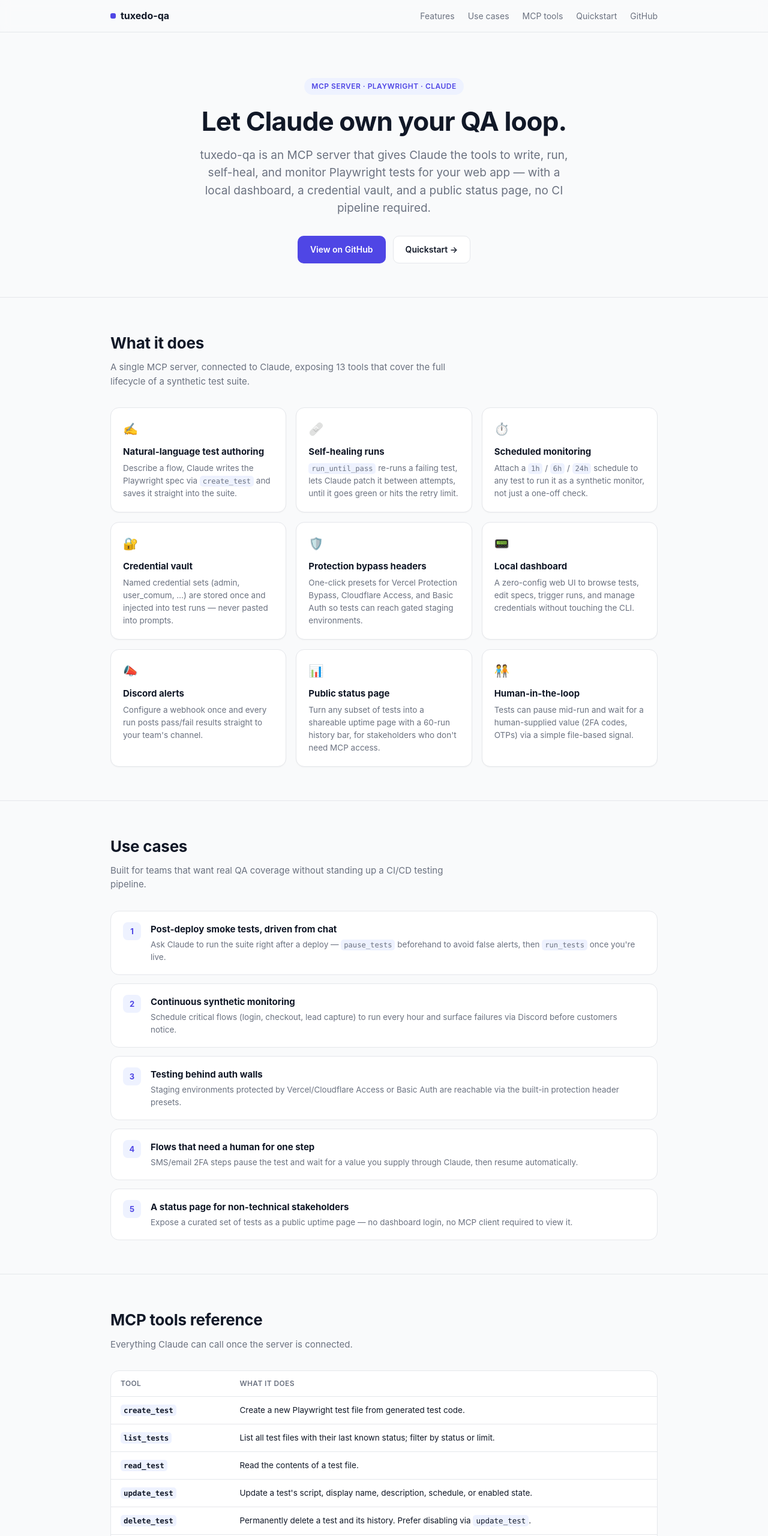
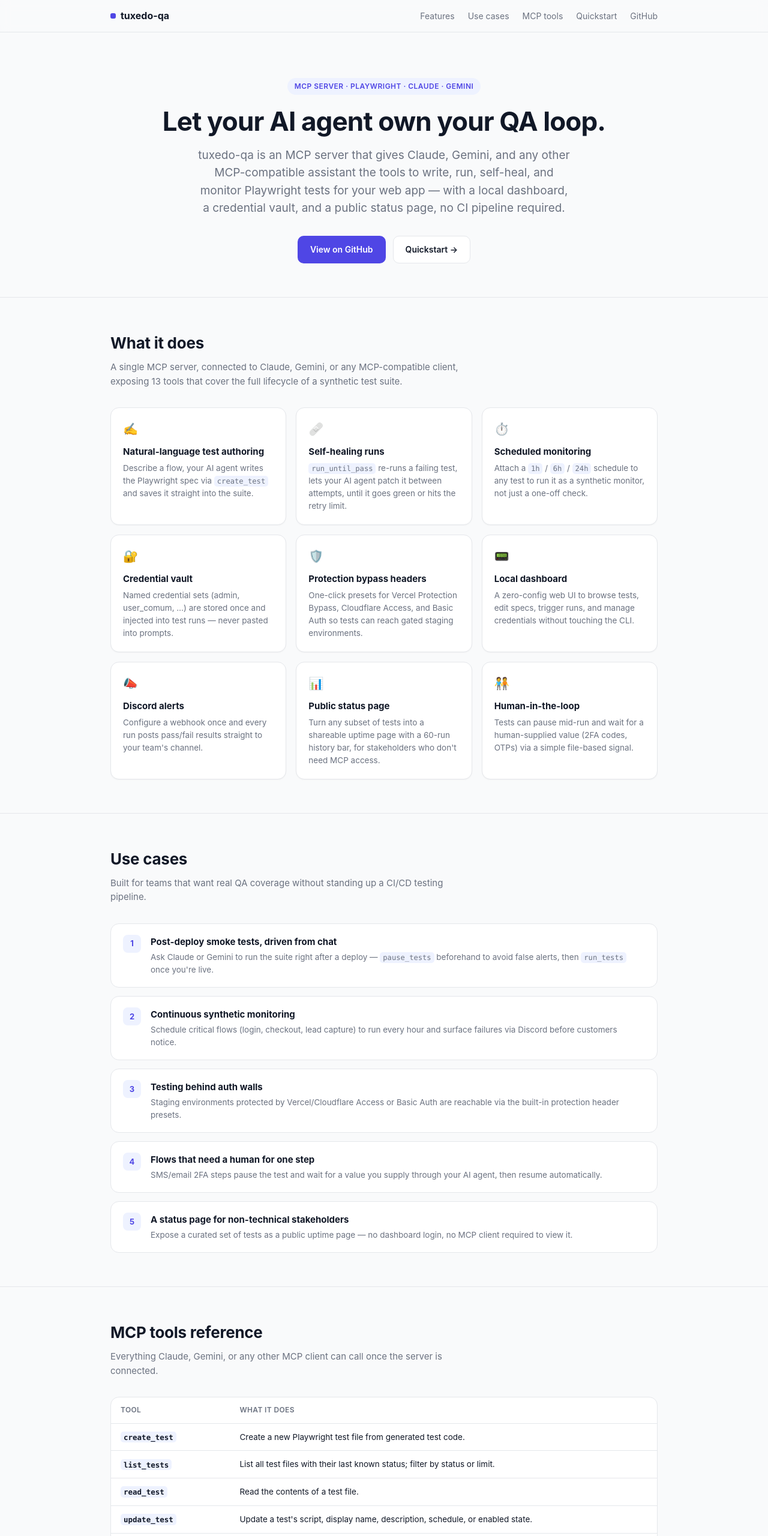
Before and after one commit to jonathan-ponciano/sts-tools-mcp-tuxedo-qa, a website: page docs/index.html in a window 1280 px wide. Shown: the top 2560 px of the page at 60% size. Drawn offline with Linux system fonts and the light colour scheme.

Commit message:
Make landing page/docs AI-agent agnostic, add Gemini alongside Claude
Company uses Gemini too — copy no longer frames the tool as Claude-exclusive.

```diff
--- a/docs/index.html
+++ b/docs/index.html
@@ -4,7 +4,7 @@
 <meta charset="UTF-8" />
 <meta name="viewport" content="width=device-width, initial-scale=1.0" />
 <title>tuxedo-qa — MCP server for Playwright QA automation</title>
-<meta name="description" content="tuxedo-qa is an MCP server that lets Claude create, run, self-heal, and monitor Playwright tests directly, with a local dashboard, credential vault, and public status pages." />
+<meta name="description" content="tuxedo-qa is an MCP server that lets Claude, Gemini, and other AI assistants create, run, self-heal, and monitor Playwright tests directly, with a local dashboard, credential vault, and public status pages." />
 <style>
   :root{
     --bg:#f9fafb; --bg-alt:#ffffff; --text:#111827; --text-dim:#6b7280;
@@ -119,12 +119,13 @@
 
 <header class="hero">
   <div class="wrap">
-    <span class="kicker">MCP server · Playwright · Claude</span>
-    <h1>Let Claude own your QA loop.</h1>
+    <span class="kicker">MCP server · Playwright · Claude · Gemini</span>
+    <h1>Let your AI agent own your QA loop.</h1>
     <p class="lede">
-      tuxedo-qa is an MCP server that gives Claude the tools to write, run, self-heal,
-      and monitor Playwright tests for your web app — with a local dashboard,
-      a credential vault, and a public status page, no CI pipeline required.
+      tuxedo-qa is an MCP server that gives Claude, Gemini, and any other MCP-compatible
+      assistant the tools to write, run, self-heal, and monitor Playwright tests for your
+      web app — with a local dashboard, a credential vault, and a public status page,
+      no CI pipeline required.
     </p>
     <div class="cta">
       <a class="btn btn-primary" href="https://github.com/jonathan-ponciano/sts-tools-mcp-tuxedo-qa">View on GitHub</a>
@@ -136,17 +137,17 @@
 <section id="features">
   <div class="wrap">
     <h2>What it does</h2>
-    <p class="section-sub">A single MCP server, connected to Claude, exposing 13 tools that cover the full lifecycle of a synthetic test suite.</p>
+    <p class="section-sub">A single MCP server, connected to Claude, Gemini, or any MCP-compatible client, exposing 13 tools that cover the full lifecycle of a synthetic test suite.</p>
     <div class="grid">
       <div class="card">
         <span class="icon">✍️</span>
         <h3>Natural-language test authoring</h3>
-        <p>Describe a flow, Claude writes the Playwright spec via <code>create_test</code> and saves it straight into the suite.</p>
+        <p>Describe a flow, your AI agent writes the Playwright spec via <code>create_test</code> and saves it straight into the suite.</p>
       </div>
       <div class="card">
         <span class="icon">🩹</span>
         <h3>Self-healing runs</h3>
-        <p><code>run_until_pass</code> re-runs a failing test, lets Claude patch it between attempts, until it goes green or hits the retry limit.</p>
+        <p><code>run_until_pass</code> re-runs a failing test, lets your AI agent patch it between attempts, until it goes green or hits the retry limit.</p>
       </div>
       <div class="card">
         <span class="icon">⏱️</span>
@@ -195,7 +196,7 @@
       <div class="usecase">
         <div class="num">1</div>
         <div><h3>Post-deploy smoke tests, driven from chat</h3>
-        <p>Ask Claude to run the suite right after a deploy — <code>pause_tests</code> beforehand to avoid false alerts, then <code>run_tests</code> once you're live.</p></div>
+        <p>Ask Claude or Gemini to run the suite right after a deploy — <code>pause_tests</code> beforehand to avoid false alerts, then <code>run_tests</code> once you're live.</p></div>
       </div>
       <div class="usecase">
         <div class="num">2</div>
@@ -210,7 +211,7 @@
       <div class="usecase">
         <div class="num">4</div>
         <div><h3>Flows that need a human for one step</h3>
-        <p>SMS/email 2FA steps pause the test and wait for a value you supply through Claude, then resume automatically.</p></div>
+        <p>SMS/email 2FA steps pause the test and wait for a value you supply through your AI agent, then resume automatically.</p></div>
       </div>
       <div class="usecase">
         <div class="num">5</div>
@@ -224,7 +225,7 @@
 <section id="tools">
   <div class="wrap">
     <h2>MCP tools reference</h2>
-    <p class="section-sub">Everything Claude can call once the server is connected.</p>
+    <p class="section-sub">Everything Claude, Gemini, or any other MCP client can call once the server is connected.</p>
     <div class="table-wrap">
       <table>
         <thead><tr><th>Tool</th><th>What it does</th></tr></thead>
@@ -264,8 +265,11 @@ npm run build</code></pre>
       </div>
       <div class="step">
         <div class="step-body">
-          <h3>Register it as an MCP server in Claude Code</h3>
+          <h3>Register it as an MCP server</h3>
+          <p>Works with any MCP-compatible client. For example, Claude Code:</p>
           <pre><code>claude mcp add tuxedoqa -- node "$(pwd)/dist/index.js"</code></pre>
+          <p>Or Gemini CLI:</p>
+          <pre><code>gemini mcp add tuxedoqa -- node "$(pwd)/dist/index.js"</code></pre>
         </div>
       </div>
       <div class="step">
@@ -277,8 +281,8 @@ npm run build</code></pre>
       </div>
       <div class="step">
         <div class="step-body">
-          <h3>Ask Claude to create your first test</h3>
-          <p>"Create a Playwright test that logs into staging and checks the dashboard loads" — Claude calls <code>create_test</code>, saves the spec, and can run it immediately with <code>run_tests</code>.</p>
+          <h3>Ask your AI agent to create your first test</h3>
+          <p>"Create a Playwright test that logs into staging and checks the dashboard loads" — Claude or Gemini calls <code>create_test</code>, saves the spec, and can run it immediately with <code>run_tests</code>.</p>
         </div>
       </div>
     </div>
```
Also changed, not shown: README.md.
